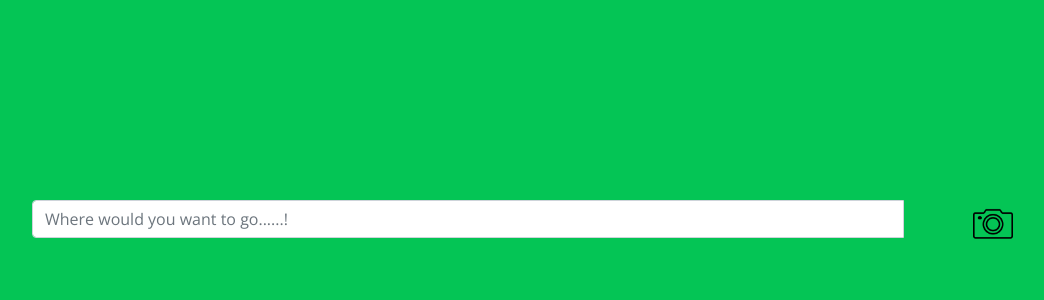
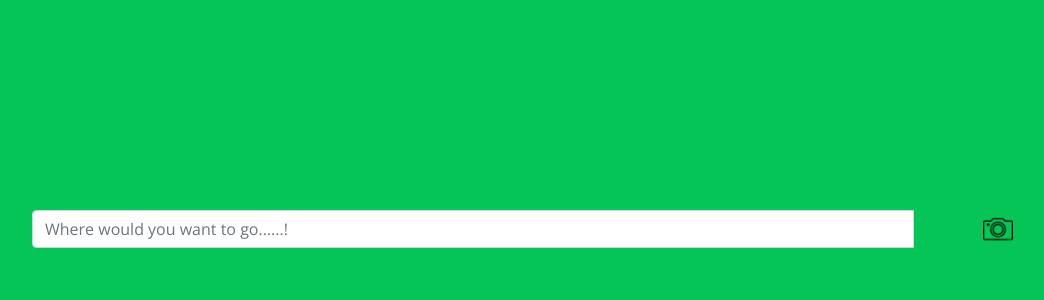
Before and after one commit to linda123ayebale/assistant, a Django app: page /ar in a window 1280 px wide. Shown: the part 430-730 px from the top of the page, without its empty margins (113-1157 px from the left). Run offline with Django 3.2, Linux system fonts and the light colour scheme; a user stored in the database is signed in; some libraries are stand-ins or nearby versions.

Commit message:
camere near

```diff
--- a/ar/templates/ar/index.html
+++ b/ar/templates/ar/index.html
@@ -25,7 +25,6 @@
 
               <div class="fixed-bottom pb-5">
                 <div class="container py-4">
-
                     <div class="row p-5">
                         <form method="" action="">
                             <div class="col">
@@ -36,11 +35,10 @@
                                     </button>
 
                                     <div class="input-group-append">
-                                        <a class="btn btn-sm text-white"><img style="width: 40px;" src="{% static 'assets/img/camera.png' %}"> </i></a>
+                                        <a class="btn btn-sm text-white"><img style="width: 30px;" src="{% static 'assets/img/camera.png' %}"> </i></a>
                                     </div>
                                 </div>
                             </div>
-                        </div>
                         </form>
                 </div>
             </div>
```
Also changed, not shown: accounts/templates/accounts/register.html (+0 -24 lines), db.sqlite3.
